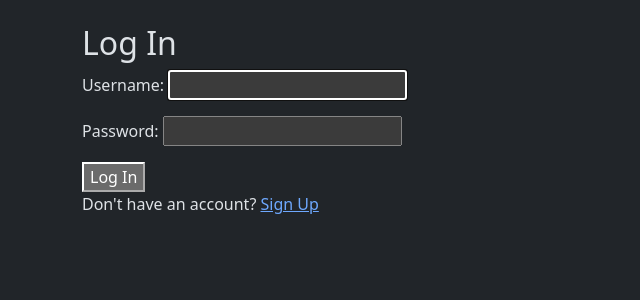
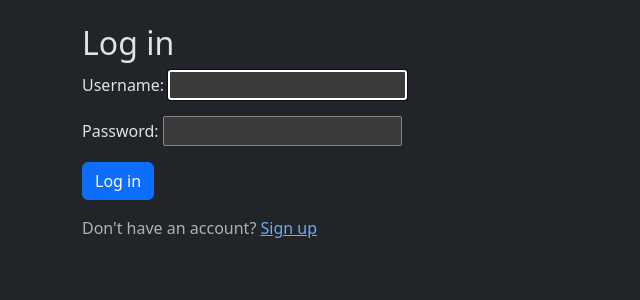
Before and after one commit to itsomshree/notesage, a Django app: page /accounts/login/ in a window 1280 px wide. Shown: the part 56-356 px from the top of the page, without its empty margins (0-640 px from the left). Run offline with Django 5.2, Linux system fonts and the light colour scheme.

Commit message:
refactor: improve login page layout and styling for enhanced user experience

```diff
--- a/templates/registration/login.html
+++ b/templates/registration/login.html
@@ -1,11 +1,13 @@
 {% extends "base.html" %}
 
+{% block title %}Log in — NoteSage{% endblock %}
+
 {% block content %}
-<h2>Log In</h2>
-<form method="post">
+<h2>Log in</h2>
+<form method="post" class="stack">
     {% csrf_token %}
-    {{form.as_p }}
-    <button type="submit">Log In</button>
+    {{ form.as_p }}
+    <button type="submit" class="btn btn-primary">Log in</button>
 </form>
-<p>Don't have an account? <a href="{% url 'signup' %}">Sign Up</a></p>
+<p class="mt-3 text-muted">Don't have an account? <a href="{% url 'signup' %}">Sign up</a></p>
 {% endblock %}
```
